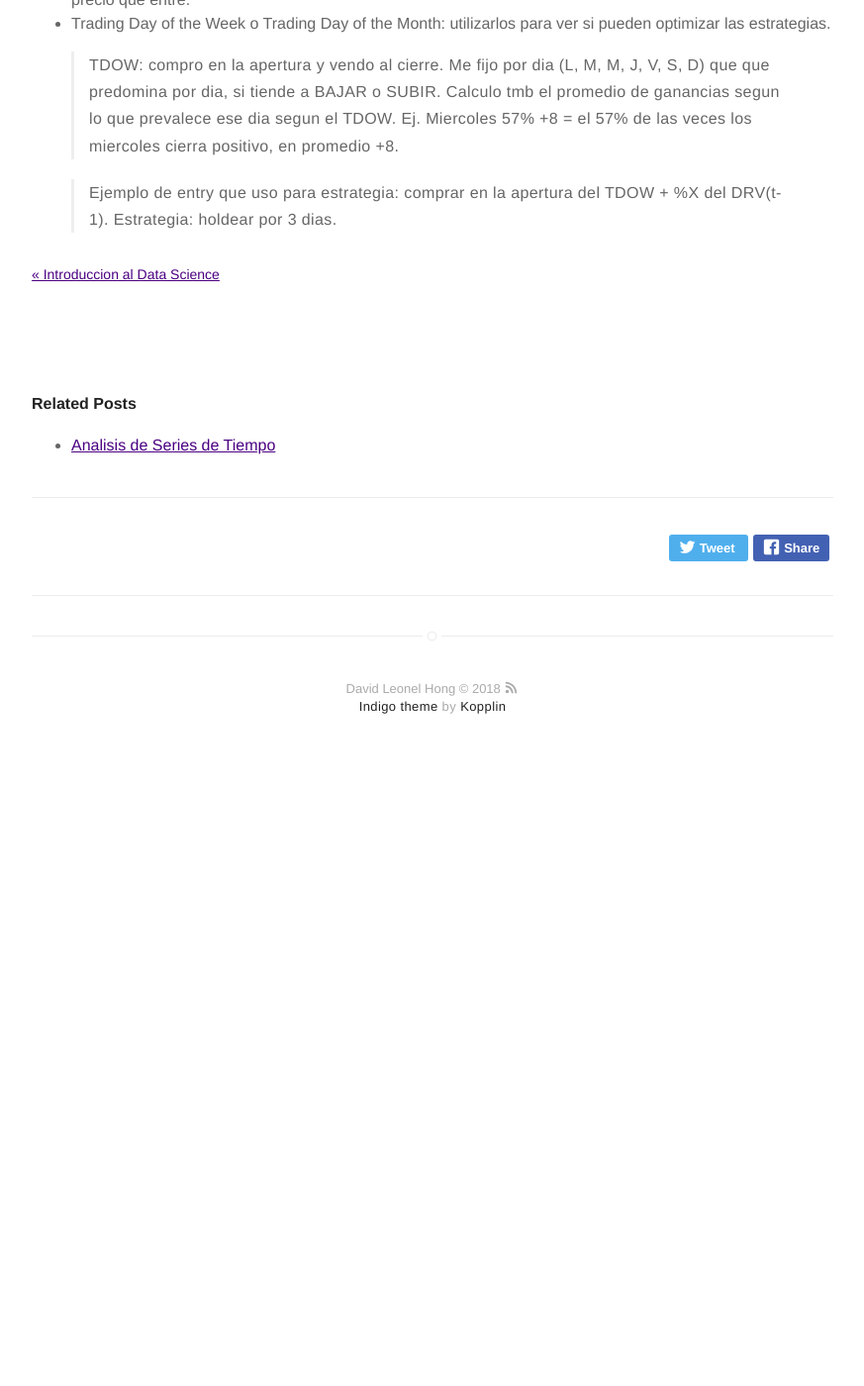
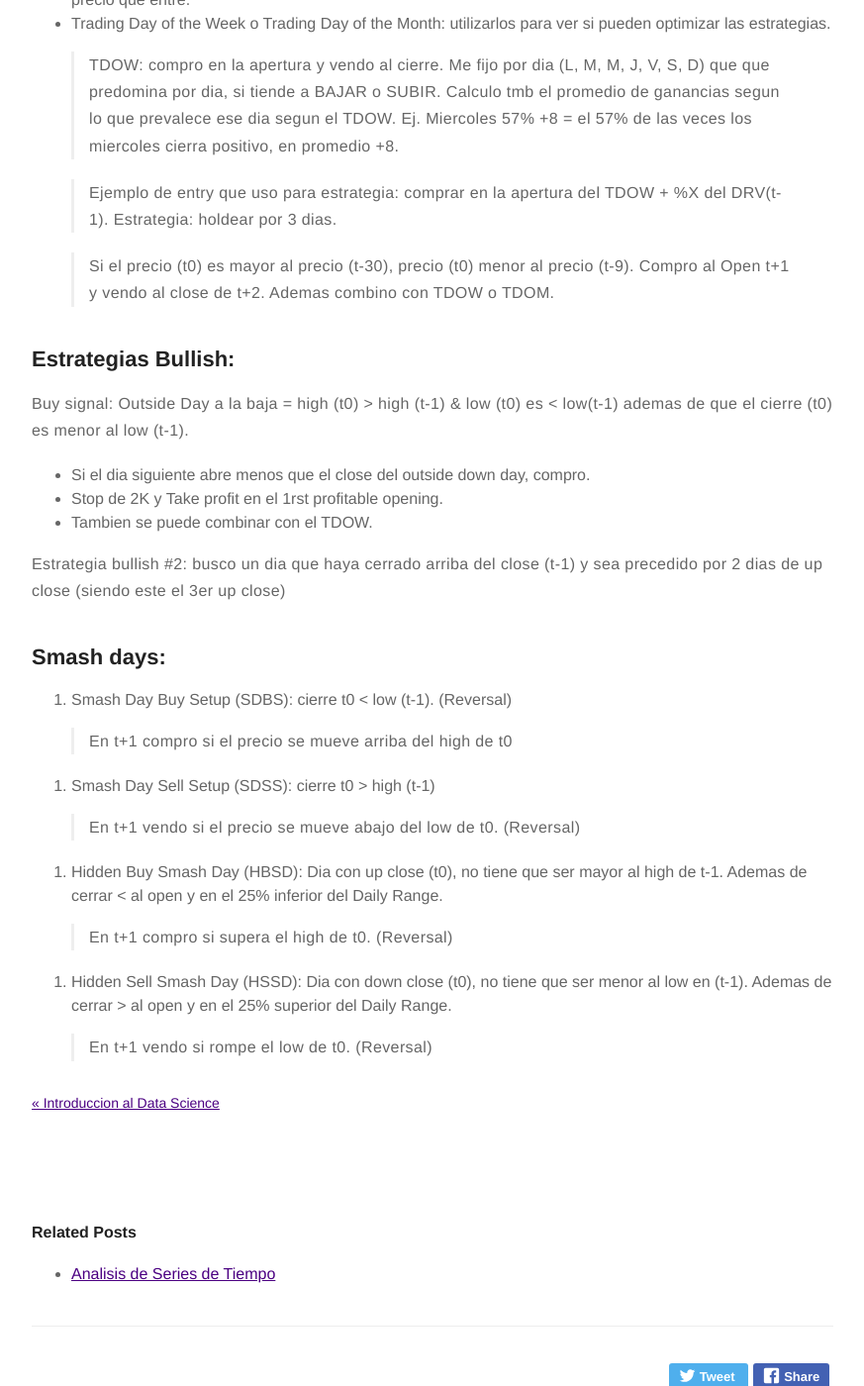
Before and after one commit to davidleonelhong/davidleonelhong.github.io, a Jekyll site: the page built from _posts/2018-09-19-Long Term-Secrets-to-Short Term-Trading.md, in a window 1280 px wide and 1400 px high, scrolled down 1374 px. Shown: the whole window at 99% size, without its empty margins (203-1076 px from the left). Built offline with Jekyll 4.4.1, drawn with Linux system fonts in a browser that asks for light colours; formulas are drawn with MathJax 3; a script that is not in the unit is left out; before the commit the page ends 2160 px from its top, so only the background shows below that.

Commit message:
Update 2018-09-19-Long Term-Secrets-to-Short Term-Trading.md

```diff
--- a/_posts/2018-09-19-Long Term-Secrets-to-Short Term-Trading.md
+++ b/_posts/2018-09-19-Long Term-Secrets-to-Short Term-Trading.md
@@ -49,3 +49,34 @@ description: Resumen del libro
 > TDOW: compro en la apertura y vendo al cierre. Me fijo por dia (L, M, M, J, V, S, D) que que predomina por dia, si tiende a BAJAR o SUBIR. Calculo tmb el promedio de ganancias segun lo que prevalece ese dia segun el TDOW. Ej. Miercoles 57% +8 = el 57% de las veces los miercoles cierra positivo, en promedio +8.
 
 > Ejemplo de entry que uso para estrategia: comprar en la apertura del TDOW + %X del DRV(t-1). Estrategia: holdear por 3 dias.
+
+> Si el precio (t0) es mayor al precio (t-30), precio (t0) menor al precio (t-9). Compro al Open t+1 y vendo al close de t+2. Ademas
+combino con TDOW o TDOM.
+
+## Estrategias Bullish:
+
+Buy signal: Outside Day a la baja = high (t0) > high (t-1) & low (t0) es < low(t-1) ademas de que el cierre (t0) es menor al low (t-1).
+* Si el dia siguiente abre menos que el close del outside down day, compro.
+* Stop de 2K y Take profit en el 1rst profitable opening.
+* Tambien se puede combinar con el TDOW.
+
+Estrategia bullish #2: busco un dia que haya cerrado arriba del close (t-1) y sea precedido por 2 dias de up close (siendo este el 3er up close)
+
+## Smash days:
+
+1. Smash Day Buy Setup (SDBS): cierre t0 < low (t-1). (Reversal)
+
+> En t+1 compro si el precio se mueve arriba del high de t0
+
+2. Smash Day Sell Setup (SDSS): cierre t0 > high (t-1)
+
+> En t+1 vendo si el precio se mueve abajo del low de t0. (Reversal)
+
+3. Hidden Buy Smash Day (HBSD): Dia con up close (t0), no tiene que ser mayor al high de t-1. Ademas de cerrar < al open y en el 25% inferior del Daily Range.
+
+> En t+1 compro si supera el high de t0. (Reversal)
+
+4. Hidden Sell Smash Day (HSSD): Dia con down close (t0), no tiene que ser menor al low en (t-1). Ademas de cerrar > al open y en el 25%
+superior del Daily Range.
+
+> En t+1 vendo si rompe el low de t0. (Reversal)
```
